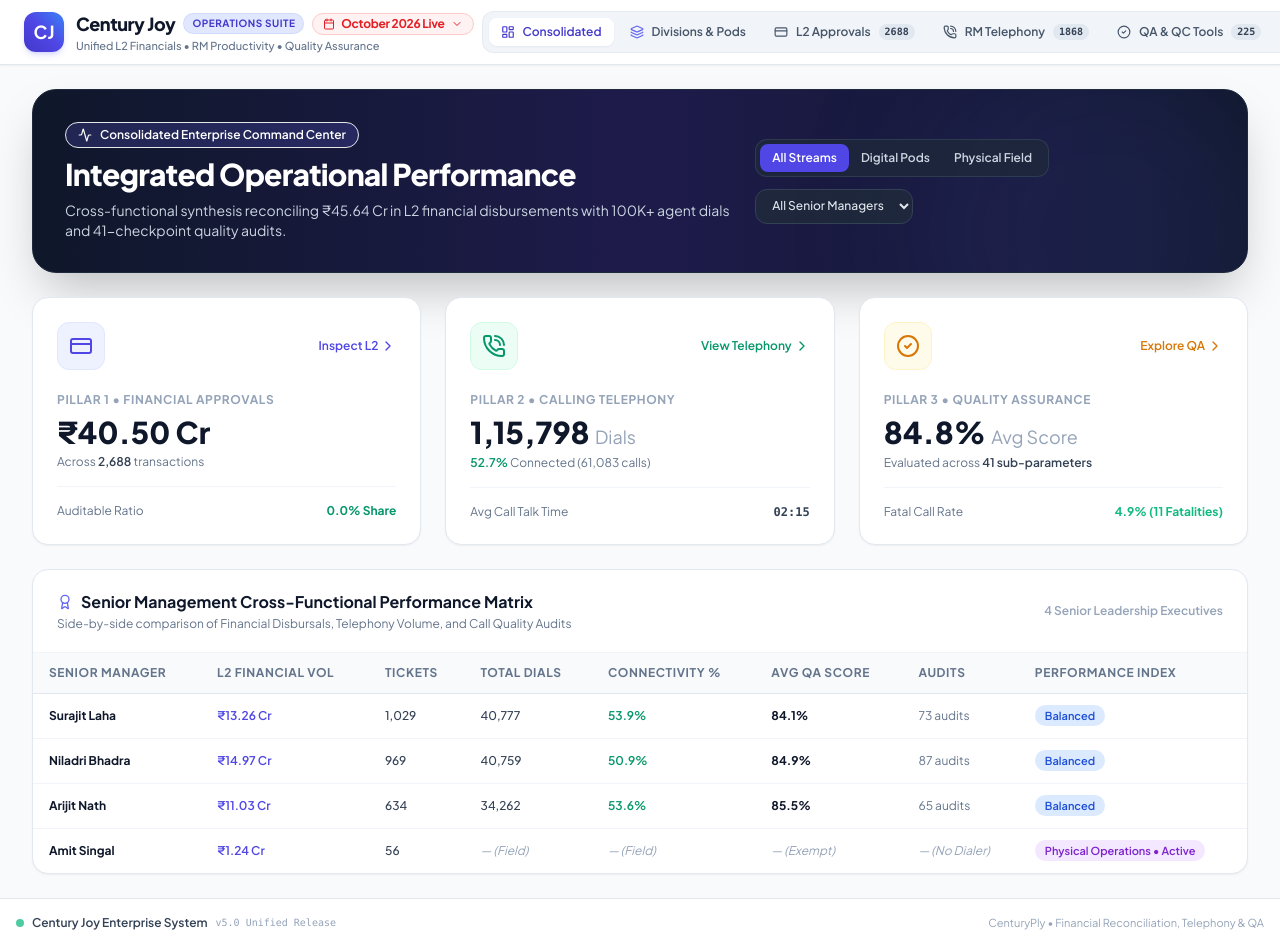
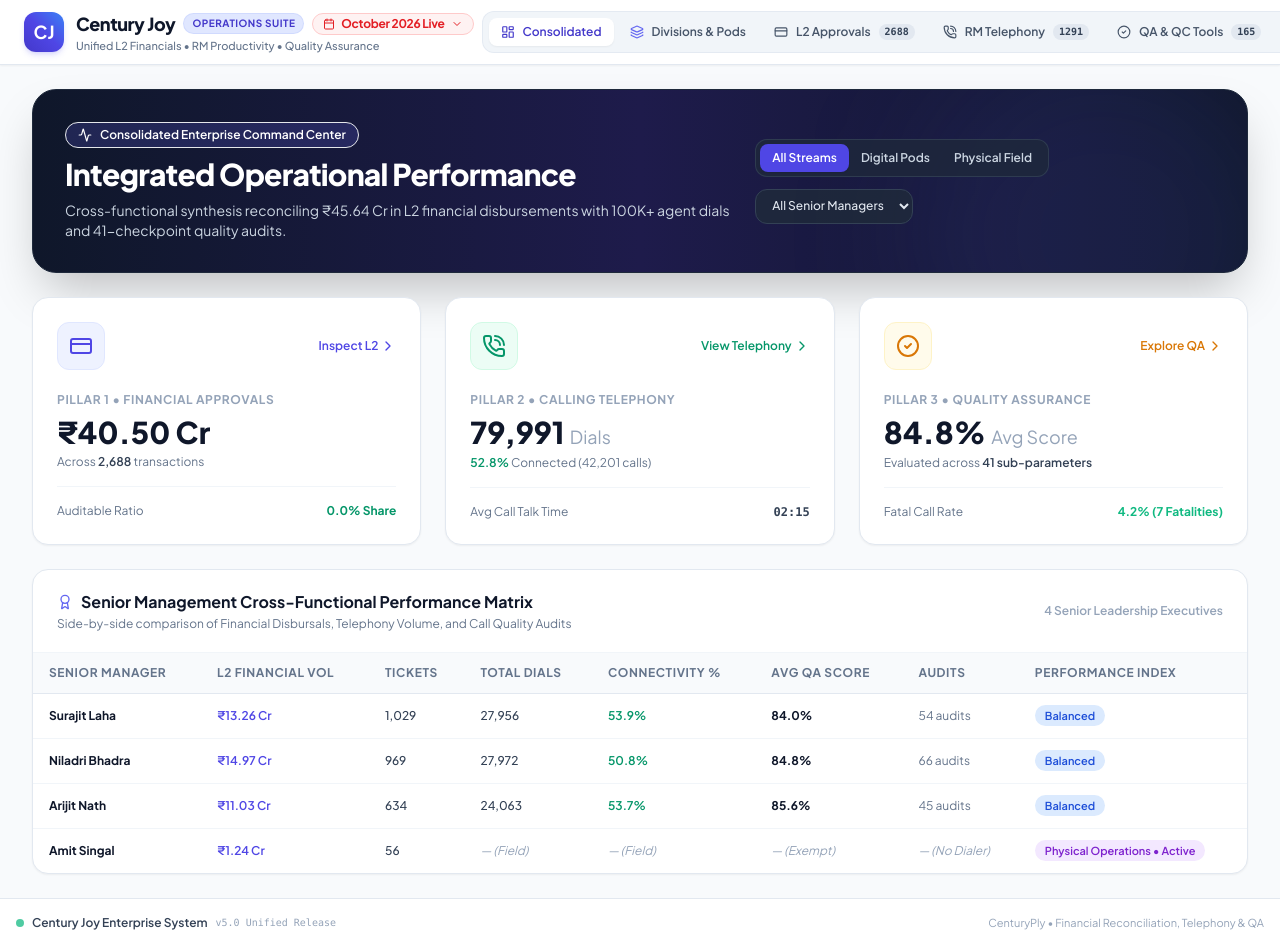
Before and after one commit to KK12101987/centuryjoy-sales-hub, a React (Vite) app: page / in a window 1280 px wide. Shown: the top 947 px of the page. Built offline with nearby package versions, Linux system fonts and the light colour scheme.

Commit message:
fix(month-filter): synchronize operational month filter across telephony, qa, and divisions dashboards

```diff
--- a/src/components/ConsolidatedDashboard/ConsolidatedDashboard.jsx
+++ b/src/components/ConsolidatedDashboard/ConsolidatedDashboard.jsx
@@ -25,37 +25,47 @@ export default function ConsolidatedDashboard() {
     dateRange,
     setDateRange,
     hierarchy,
-    currentUser
+    currentUser,
+    selectedMonth
   } = useData();
 
-  // Filtered Datasets strictly scoped to user role & division
+  // Filtered Datasets strictly scoped to user role, division & selected month
   const filteredTickets = useMemo(() => {
-    const base = scopedTickets || tickets;
+    let base = scopedTickets || tickets;
+    if (selectedMonth && selectedMonth !== 'all') {
+      base = base.filter((t) => (t.l2ApprovedDate || t.createdDate || '').startsWith(selectedMonth));
+    }
     return base.filter((t) => {
       if (scopeFilter?.manager && scopeFilter.manager !== 'all' && t.manager !== scopeFilter.manager) return false;
       if (scopeFilter?.stream === 'digital' && t.stream !== 'Digital Pod') return false;
       if (scopeFilter?.stream === 'physical' && t.stream !== 'Physical Team') return false;
       return true;
     });
-  }, [scopedTickets, tickets, scopeFilter]);
+  }, [scopedTickets, tickets, scopeFilter, selectedMonth]);
 
   const filteredTelephony = useMemo(() => {
-    const base = scopedTelephony || telephony;
+    let base = scopedTelephony || telephony;
+    if (selectedMonth && selectedMonth !== 'all') {
+      base = base.filter((r) => (r.d || '').startsWith(selectedMonth));
+    }
     return base.filter((rec) => {
       if (scopeFilter?.manager && scopeFilter.manager !== 'all' && rec.m !== scopeFilter.manager) return false;
       if (scopeFilter?.captain && scopeFilter.captain !== 'all' && rec.c !== scopeFilter.captain) return false;
       return true;
     });
-  }, [scopedTelephony, telephony, scopeFilter]);
+  }, [scopedTelephony, telephony, scopeFilter, selectedMonth]);
 
   const filteredQa = useMemo(() => {
-    const base = scopedQaAudits || qaAudits;
+    let base = scopedQaAudits || qaAudits;
+    if (selectedMonth && selectedMonth !== 'all') {
+      base = base.filter((a) => (a.audit_date || a.call_date || a.created_at || '').startsWith(selectedMonth));
+    }
     return base.filter((a) => {
       if (scopeFilter?.manager && scopeFilter.manager !== 'all' && a.manager_name !== scopeFilter.manager) return false;
       if (scopeFilter?.captain && scopeFilter.captain !== 'all' && a.captain_name !== scopeFilter.captain) return false;
       return true;
     });
-  }, [scopedQaAudits, qaAudits, scopeFilter]);
+  }, [scopedQaAudits, qaAudits, scopeFilter, selectedMonth]);
 
   // Aggregate Metrics
   // 1. Financial (L2)
@@ -111,9 +121,15 @@ export default function ConsolidatedDashboard() {
   }, [currentUser, effectiveManagerKey]);
 
   const managerComparison = useMemo(() => {
-    const baseTickets = scopedTickets || tickets;
-    const baseTele = scopedTelephony || telephony;
-    const baseQa = scopedQaAudits || qaAudits;
+    let baseTickets = scopedTickets || tickets;
+    let baseTele = scopedTelephony || telephony;
+    let baseQa = scopedQaAudits || qaAudits;
+
+    if (selectedMonth && selectedMonth !== 'all') {
+      baseTickets = baseTickets.filter((t) => (t.l2ApprovedDate || t.createdDate || '').startsWith(selectedMonth));
+      baseTele = baseTele.filter((r) => (r.d || '').startsWith(selectedMonth));
+      baseQa = baseQa.filter((a) => (a.audit_date || a.call_date || a.created_at || '').startsWith(selectedMonth));
+    }
 
     return managers.map((mgr) => {
       const isPhysical = mgr === 'Amit Singal' || (typeof mgr === 'string' && mgr.toLowerCase().includes('singal'));
@@ -155,7 +171,7 @@ export default function ConsolidatedDashboard() {
         statusColor,
       };
     });
-  }, [managers, scopedTickets, tickets, scopedTelephony, telephony, scopedQaAudits, qaAudits]);
+  }, [managers, scopedTickets, tickets, scopedTelephony, telephony, scopedQaAudits, qaAudits, selectedMonth]);
 
   return (
     <div className="space-y-6">
--- a/src/components/ManagerHub/ManagerHub.jsx
+++ b/src/components/ManagerHub/ManagerHub.jsx
@@ -42,7 +42,8 @@ export default function ManagerHub() {
     scopedQaAudits,
     qaAudits,
     rmDirectory,
-    hierarchy
+    hierarchy,
+    selectedMonth
   } = useData();
 
   // Role resolution
@@ -67,10 +68,30 @@ export default function ManagerHub() {
   const activeCaptainName = isCaptain ? effectiveCaptainName : (isSuperAdmin ? (selectedPodCaptain && selectedPodCaptain !== 'all' ? selectedPodCaptain : 'Arshi Afreen Jamal') : 'Arshi Afreen Jamal');
   const isPhysicalManager = activeManagerName === 'Amit Singal' || activeManagerName.toLowerCase().includes('singal');
 
-  // Master Base Datasets
-  const baseTickets = scopedTickets || tickets;
-  const baseTelephony = scopedTelephony || telephony;
-  const baseQa = scopedQaAudits || qaAudits;
+  // Master Base Datasets strictly adhering to active operational month
+  const baseTickets = useMemo(() => {
+    const list = scopedTickets || tickets;
+    if (selectedMonth && selectedMonth !== 'all') {
+      return list.filter((t) => (t.l2ApprovedDate || t.createdDate || '').startsWith(selectedMonth));
+    }
+    return list;
+  }, [scopedTickets, tickets, selectedMonth]);
+
+  const baseTelephony = useMemo(() => {
+    const list = scopedTelephony || telephony;
+    if (selectedMonth && selectedMonth !== 'all') {
+      return list.filter((r) => (r.d || '').startsWith(selectedMonth));
+    }
+    return list;
+  }, [scopedTelephony, telephony, selectedMonth]);
+
+  const baseQa = useMemo(() => {
+    const list = scopedQaAudits || qaAudits;
+    if (selectedMonth && selectedMonth !== 'all') {
+      return list.filter((a) => (a.audit_date || a.call_date || a.created_at || '').startsWith(selectedMonth));
+    }
+    return list;
+  }, [scopedQaAudits, qaAudits, selectedMonth]);
 
   // -------------------------------------------------------------
   // A. SENIOR MANAGER DIVISION COMPUTATIONS
--- a/src/components/RMProductivity/RMProductivity.jsx
+++ b/src/components/RMProductivity/RMProductivity.jsx
@@ -29,7 +29,9 @@ export default function RMProductivity() {
     scopeFilter,
     rmDirectory,
     openUploadModal,
-    currentUser
+    currentUser,
+    selectedMonth,
+    selectMonth
   } = useData();
 
   const allowedUploadTabs = getAllowedUploadTabs(currentUser);
@@ -37,7 +39,21 @@ export default function RMProductivity() {
 
   const [searchQuery, setSearchQuery] = useState('');
   const [selectedView, setSelectedView] = useState('manager'); // 'manager' | 'captain' | 'rm'
-  const [datePreset, setDatePreset] = useState('full'); // 'full' | 'oct' | 'nov' | 'last7' | 'today'
+  const [datePreset, setDatePreset] = useState(() => {
+    if (selectedMonth === '2026-10') return 'oct';
+    if (selectedMonth === '2026-11') return 'nov';
+    return 'full';
+  });
+
+  useEffect(() => {
+    if (selectedMonth === '2026-10') {
+      setDatePreset('oct');
+    } else if (selectedMonth === '2026-11') {
+      setDatePreset('nov');
+    } else if (selectedMonth === 'all') {
+      setDatePreset('full');
+    }
+  }, [selectedMonth]);
   const [openNodes, setOpenNodes] = useState(() => {
     if (currentUser?.role === 'manager' && currentUser.managerKey) {
       return new Set([currentUser.managerKey]);
@@ -93,7 +109,7 @@ export default function RMProductivity() {
 
       return true;
     });
-  }, [scopedTelephony, telephony, scopeFilter, datePreset, searchQuery]);
+  }, [scopedTelephony, telephony, scopeFilter, datePreset, searchQuery, selectedMonth]);
 
   // Aggregate Metrics
   const totalDials = useMemo(() => filteredRecords.reduce((sum, r) => sum + (r.t || 0), 0), [filteredRecords]);
@@ -286,25 +302,34 @@ export default function RMProductivity() {
           {/* Date Presets */}
           <div className="flex items-center space-x-1 bg-slate-100 dark:bg-slate-900 p-1 rounded-xl text-xs">
             <button
-              onClick={() => setDatePreset('full')}
+              onClick={() => {
+                selectMonth('all');
+                setDatePreset('full');
+              }}
               className={`px-3 py-1 rounded-lg font-semibold transition-all ${
-                datePreset === 'full' ? 'bg-white dark:bg-slate-800 text-brand-700 dark:text-brand-300 shadow-sm' : 'text-slate-500'
+                datePreset === 'full' ? 'bg-white dark:bg-slate-800 text-brand-700 dark:text-brand-300 shadow-sm' : 'text-slate-500 hover:text-slate-700 dark:hover:text-slate-300'
               }`}
             >
               Full Range
             </button>
             <button
-              onClick={() => setDatePreset('oct')}
+              onClick={() => {
+                selectMonth('2026-10');
+                setDatePreset('oct');
+              }}
               className={`px-3 py-1 rounded-lg font-semibold transition-all ${
-                datePreset === 'oct' ? 'bg-white dark:bg-slate-800 text-brand-700 dark:text-brand-300 shadow-sm' : 'text-slate-500'
+                datePreset === 'oct' ? 'bg-white dark:bg-slate-800 text-brand-700 dark:text-brand-300 shadow-sm' : 'text-slate-500 hover:text-slate-700 dark:hover:text-slate-300'
               }`}
             >
               October Live
             </button>
             <button
-              onClick={() => setDatePreset('nov')}
+              onClick={() => {
+                selectMonth('2026-11');
+                setDatePreset('nov');
+              }}
               className={`px-3 py-1 rounded-lg font-semibold transition-all ${
-                datePreset === 'nov' ? 'bg-white dark:bg-slate-800 text-brand-700 dark:text-brand-300 shadow-sm' : 'text-slate-500'
+                datePreset === 'nov' ? 'bg-white dark:bg-slate-800 text-brand-700 dark:text-brand-300 shadow-sm' : 'text-slate-500 hover:text-slate-700 dark:hover:text-slate-300'
               }`}
             >
               November Live
@@ -312,7 +337,7 @@ export default function RMProductivity() {
             <button
               onClick={() => setDatePreset('today')}
               className={`px-3 py-1 rounded-lg font-semibold transition-all ${
-                datePreset === 'today' ? 'bg-white dark:bg-slate-800 text-brand-700 dark:text-brand-300 shadow-sm' : 'text-slate-500'
+                datePreset === 'today' ? 'bg-white dark:bg-slate-800 text-brand-700 dark:text-brand-300 shadow-sm' : 'text-slate-500 hover:text-slate-700 dark:hover:text-slate-300'
               }`}
             >
               Latest Day
--- a/src/context/DataContext.jsx
+++ b/src/context/DataContext.jsx
@@ -843,67 +843,70 @@ export function DataProvider({ children }) {
     return rawRMs;
   });
 
-  // Telephony records scoped strictly to the logged-in user's supervisory scope
+  // Telephony records scoped strictly to the logged-in user's supervisory scope AND selected month
   const scopedTelephony = useMemo(() => {
-    if (!currentUser) return telephony;
-    if (currentUser.role === ROLES.ADMIN || currentUser.role === 'admin' || currentUser.managerKey === 'all') {
-      return telephony;
-    }
+    if (!telephony) return [];
+    let base = telephony;
+    if (currentUser) {
+      if (currentUser.role !== ROLES.ADMIN && currentUser.role !== 'admin' && currentUser.managerKey !== 'all') {
         const effectiveMgr = currentUser.managerKey || (currentUser.role === ROLES.MANAGER ? currentUser.name : null);
         if (currentUser.role === ROLES.MANAGER && effectiveMgr && effectiveMgr !== 'all') {
-      return telephony.filter((r) => r.m === effectiveMgr);
-    }
-    if (currentUser.role === ROLES.CAPTAIN) {
+          base = base.filter((r) => r.m === effectiveMgr);
+        } else if (currentUser.role === ROLES.CAPTAIN) {
           const effectiveCap = currentUser.captainKey || (currentUser.teamName || currentUser.name);
-      return telephony.filter((r) => {
+          base = base.filter((r) => {
             const cMatch = effectiveCap && r.c?.toLowerCase() === effectiveCap.toLowerCase();
             const nMatch = currentUser.name && r.c?.toLowerCase() === currentUser.name.toLowerCase();
             const tMatch = currentUser.teamName && r.c?.toLowerCase().includes(currentUser.teamName.toLowerCase());
             return cMatch || nMatch || tMatch;
           });
         }
-    return telephony;
-  }, [telephony, currentUser]);
-
-  // QA audits scoped strictly to the logged-in user profile
+      }
+    }
+    if (selectedMonth && selectedMonth !== 'all') {
+      return base.filter((r) => (r.d || '').startsWith(selectedMonth));
+    }
+    return base;
+  }, [telephony, currentUser, selectedMonth]);
+
+  // QA audits scoped strictly to the logged-in user profile AND selected month
   const scopedQaAudits = useMemo(() => {
-    if (!currentUser) return qaAudits;
-    if (currentUser.role === ROLES.ADMIN || currentUser.role === 'admin' || currentUser.managerKey === 'all') {
-      return qaAudits;
-    }
+    if (!qaAudits) return [];
+    let base = qaAudits;
+    if (currentUser) {
+      if (currentUser.role !== ROLES.ADMIN && currentUser.role !== 'admin' && currentUser.managerKey !== 'all') {
         const effectiveMgr = currentUser.managerKey || (currentUser.role === ROLES.MANAGER ? currentUser.name : null);
         if (currentUser.role === ROLES.MANAGER && effectiveMgr && effectiveMgr !== 'all') {
-      return (qaAudits || []).filter((a) => a.manager_name === effectiveMgr);
-    }
-    if (currentUser.role === ROLES.CAPTAIN) {
+          base = base.filter((a) => a.manager_name === effectiveMgr);
+        } else if (currentUser.role === ROLES.CAPTAIN) {
           const effectiveCap = currentUser.captainKey || (currentUser.teamName || currentUser.name);
-      return (qaAudits || []).filter((a) => {
+          base = base.filter((a) => {
             const cMatch = effectiveCap && a.captain_name?.toLowerCase() === effectiveCap.toLowerCase();
             const nMatch = currentUser.name && a.captain_name?.toLowerCase() === currentUser.name.toLowerCase();
             const tMatch = currentUser.teamName && a.team_name?.toLowerCase() === currentUser.teamName.toLowerCase();
             return cMatch || nMatch || tMatch;
           });
-    }
-    if (currentUser.role === ROLES.AUDITOR && currentUser.qaScope === 'self') {
+        } else if (currentUser.role === ROLES.AUDITOR && currentUser.qaScope === 'self') {
           const uName = (currentUser.name || '').toLowerCase().trim();
           const uEmail = (currentUser.email || '').toLowerCase().trim();
-      return (qaAudits || []).filter((a) => {
+          base = base.filter((a) => {
             const aud = (a.auditor_name || '').toLowerCase().trim();
             return aud === uName || aud === uEmail;
           });
         }
-    return qaAudits;
-  }, [qaAudits, currentUser]);
-
-  // Incoming dialer call logs scoped to the user's supervised RMs
+      }
+    }
+    if (selectedMonth && selectedMonth !== 'all') {
+      return base.filter((a) => (a.audit_date || a.call_date || a.created_at || '').startsWith(selectedMonth));
+    }
+    return base;
+  }, [qaAudits, currentUser, selectedMonth]);
+
+  // Incoming dialer call logs scoped to the user's supervised RMs AND selected month
   const scopedDialerCalls = useMemo(() => {
-    if (!currentUser) return dialerCalls;
-    if (currentUser.role === ROLES.ADMIN || currentUser.role === 'admin' || currentUser.managerKey === 'all') {
-      return dialerCalls;
-    }
-    if (currentUser.role === ROLES.AUDITOR && currentUser.qaScope !== 'self') {
-      return dialerCalls;
-    }
+    let base = dialerCalls || [];
+    if (currentUser) {
+      if (currentUser.role !== ROLES.ADMIN && currentUser.role !== 'admin' && currentUser.managerKey !== 'all') {
         const effectiveMgr = currentUser.managerKey || (currentUser.role === ROLES.MANAGER ? currentUser.name : null);
         if (currentUser.role === ROLES.MANAGER && effectiveMgr && effectiveMgr !== 'all') {
           const supervisedRms = new Set(
@@ -912,13 +915,12 @@ export function DataProvider({ children }) {
               .flatMap((rm) => [(rm.rm_name || '').toLowerCase(), (rm.dialer_id || '').toLowerCase()])
               .filter(Boolean)
           );
-      return (dialerCalls || []).filter((c) => {
+          base = base.filter((c) => {
             const agId = (c.agent_id || '').toLowerCase();
             const rmN = (c.rm_name || '').toLowerCase();
             return supervisedRms.has(agId) || supervisedRms.has(rmN);
           });
-    }
-    if (currentUser.role === ROLES.CAPTAIN) {
+        } else if (currentUser.role === ROLES.CAPTAIN) {
           const effectiveCap = currentUser.captainKey || (currentUser.teamName || currentUser.name);
           const supervisedRms = new Set(
             (rmDirectory || [])
@@ -930,14 +932,19 @@ export function DataProvider({ children }) {
               .flatMap((rm) => [(rm.rm_name || '').toLowerCase(), (rm.dialer_id || '').toLowerCase()])
               .filter(Boolean)
           );
-      return (dialerCalls || []).filter((c) => {
+          base = base.filter((c) => {
             const agId = (c.agent_id || '').toLowerCase();
             const rmN = (c.rm_name || '').toLowerCase();
             return supervisedRms.has(agId) || supervisedRms.has(rmN);
           });
         }
-    return dialerCalls;
-  }, [dialerCalls, currentUser, rmDirectory]);
+      }
+    }
+    if (selectedMonth && selectedMonth !== 'all') {
+      return base.filter((c) => (c.call_date || c.upload_time || '').startsWith(selectedMonth));
+    }
+    return base;
+  }, [dialerCalls, currentUser, rmDirectory, selectedMonth]);
 
   const updateRmMapping = (rmName, newCaptain, newManager, newProcess) => {
     verifyWatermarkIntegrity();
```
Also changed, not shown: 2 other files (tests, documents, lock files or other folders). Lines whose indentation alone changed are shown as unchanged.
